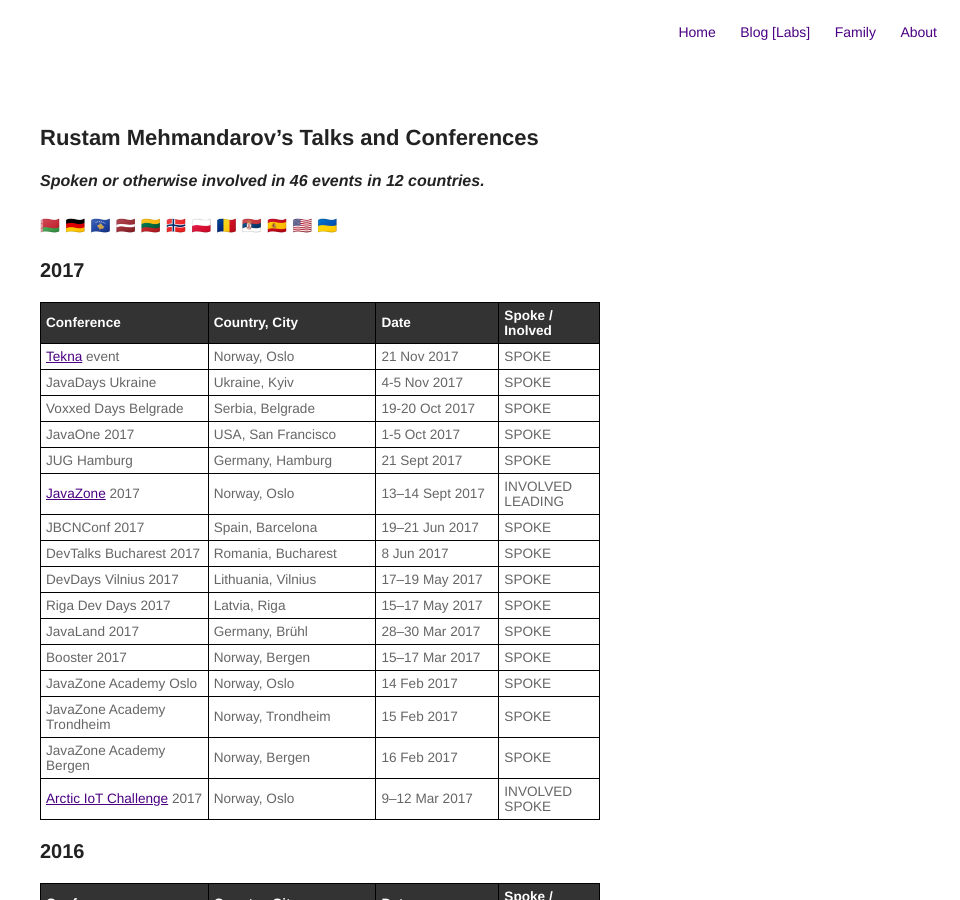
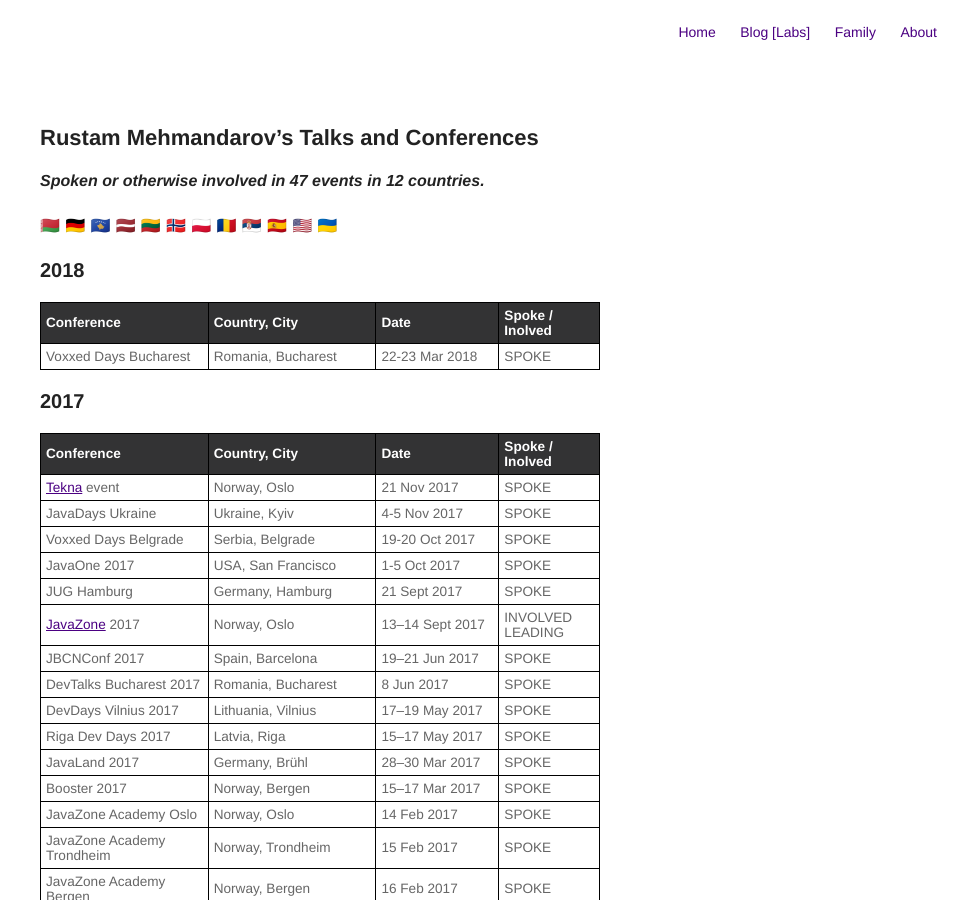
Before and after one commit to mehmandarov/mehmandarov.github.io, a Jekyll site: the page built from talks.md, in a window 1280 px wide and 900 px high. Shown: the whole window, without its empty margins (320-1280 px from the left). Built offline with Jekyll 4.4.1, drawn with Linux system fonts in a browser that asks for light colours.

Commit message:
Updated list of the talks.

```diff
--- a/talks.md
+++ b/talks.md
@@ -5,8 +5,17 @@
 
 ## Rustam Mehmandarov's Talks and Conferences
 
-#### _Spoken or otherwise involved in 46 events in 12 countries._
+#### _Spoken or otherwise involved in 47 events in 12 countries._
 🇧🇾   🇩🇪   🇽🇰   🇱🇻   🇱🇹   🇳🇴   🇵🇱   🇷🇴   🇷🇸   🇪🇸   🇺🇸   🇺🇦
+
+### 2018
+
+|-------------------------------+-------------------+----------------+-------------------|
+|Conference                     |Country, City      |Date            |Spoke / Inolved    |
+|:------------------------------+:------------------+:---------------+:------------------|
+|Voxxed Days Bucharest          |Romania, Bucharest |22-23 Mar 2018  |SPOKE              |
+|-------------------------------+-------------------+----------------+-------------------|
+{:.talkstablestyle}
 
 ### 2017
 
```
